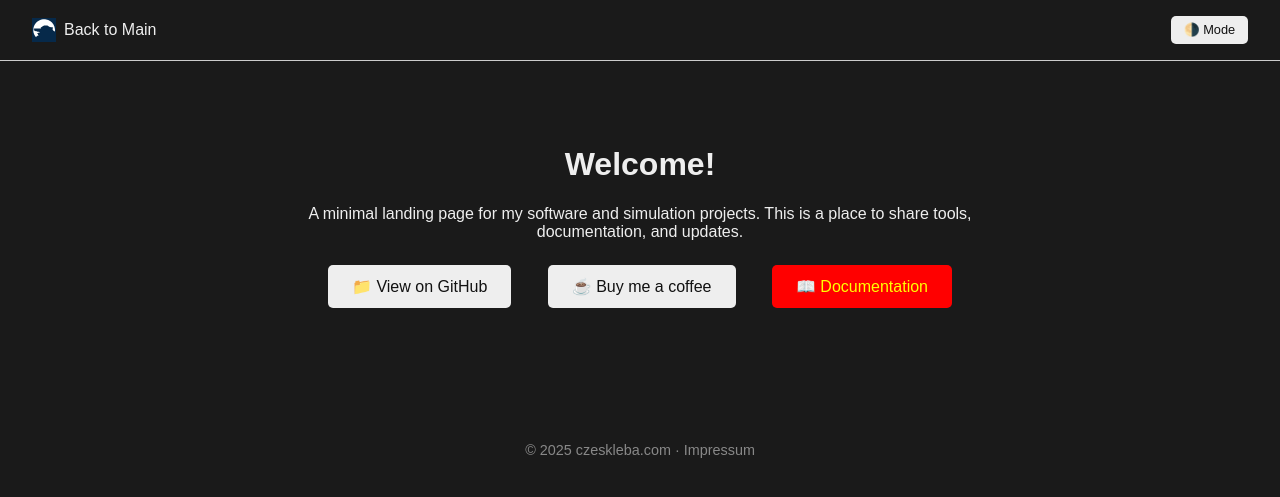
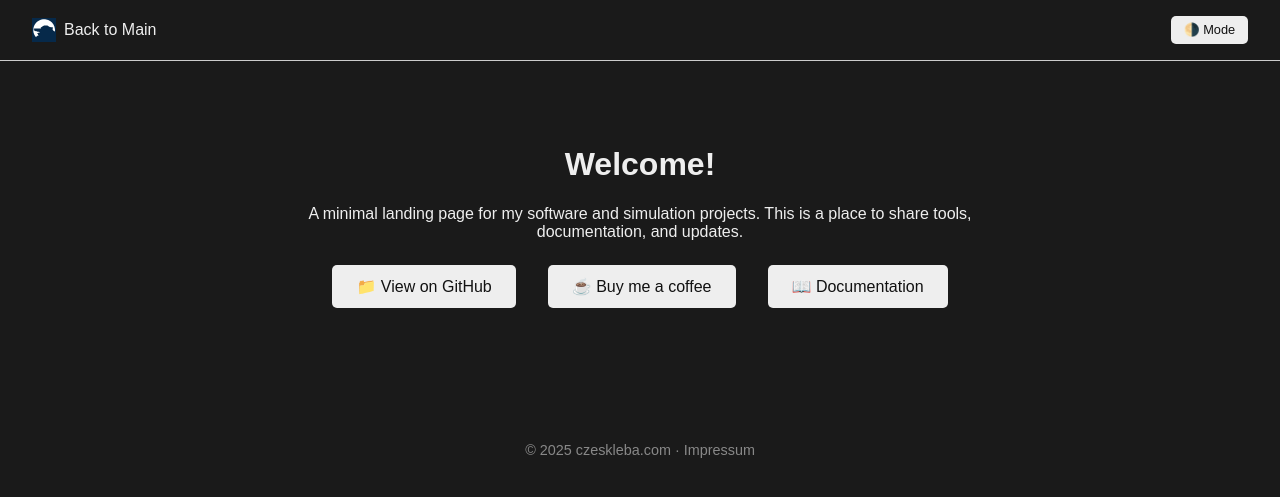
Before and after one commit to DenisCzeskleba/czeskleba.github.io, a Jekyll site: the page built from index.md, in a window 1280 px wide. Shown: the top 497 px of the page. Built offline with Jekyll 4.4.1, drawn with Linux system fonts in a browser that asks for light colours.

Commit message:
Update index.md

```diff
--- a/index.md
+++ b/index.md
@@ -8,7 +8,5 @@ title: Home
 A minimal landing page for my software and simulation projects. This is a place to share tools, documentation, and updates.
 
 <div class="links">
-  <a href="https://github.com/DenisCzeskleba/WeldCraft" target="_blank">📁 View on GitHub</a>
-  <a href="https://www.buymeacoffee.com/denisczeskleba" target="_blank">☕ Buy me a coffee</a>
-  <a href="/docs/" style="background-color: red; color: yellow;">📖 Documentation</a>
+  <a href="https://github.com/DenisCzeskleba/WeldCraft" target="_blank">📁 View on GitHub</a><a href="https://www.buymeacoffee.com/denisczeskleba" target="_blank">☕ Buy me a coffee</a><a href="/docs/">📖 Documentation</a>
 </div>
```
